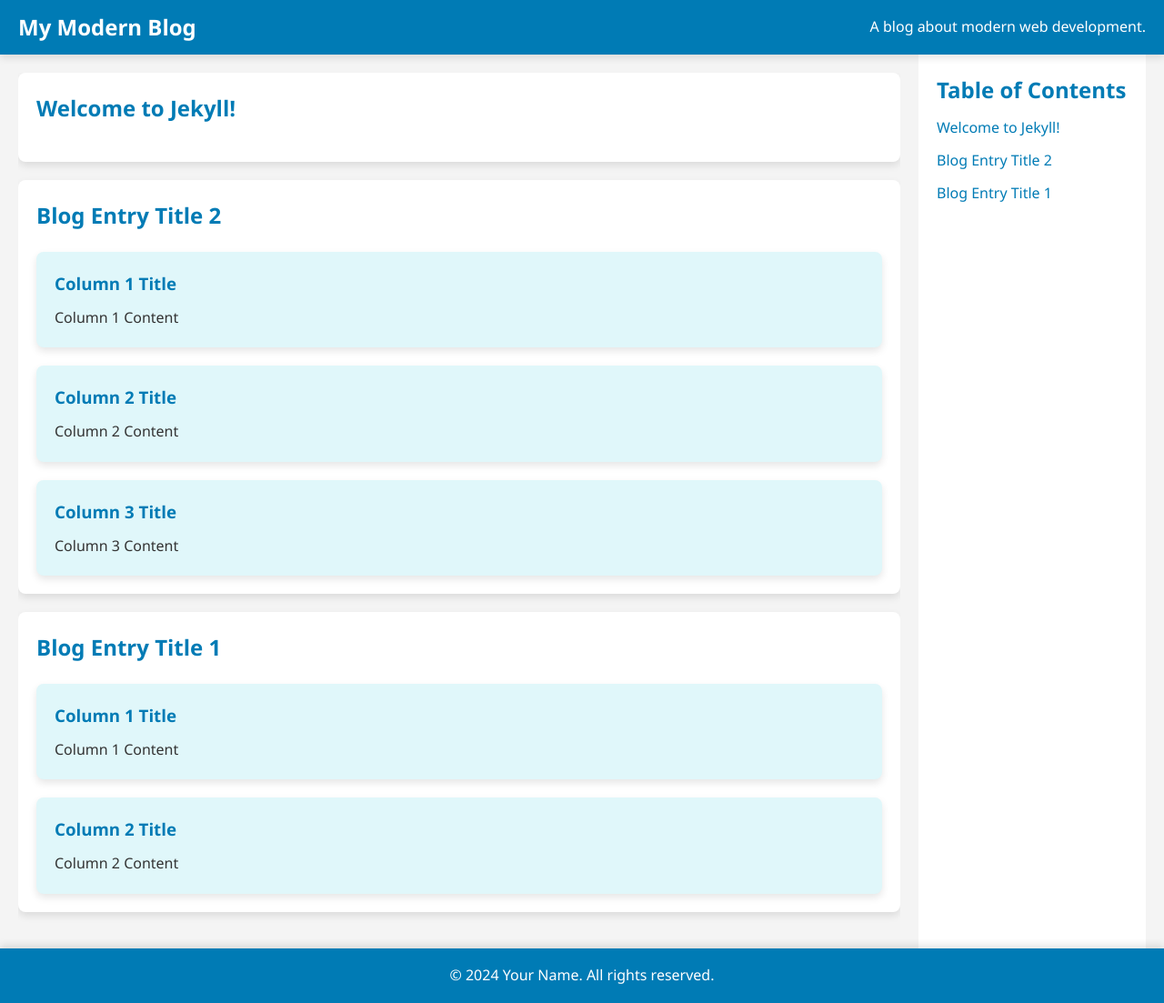
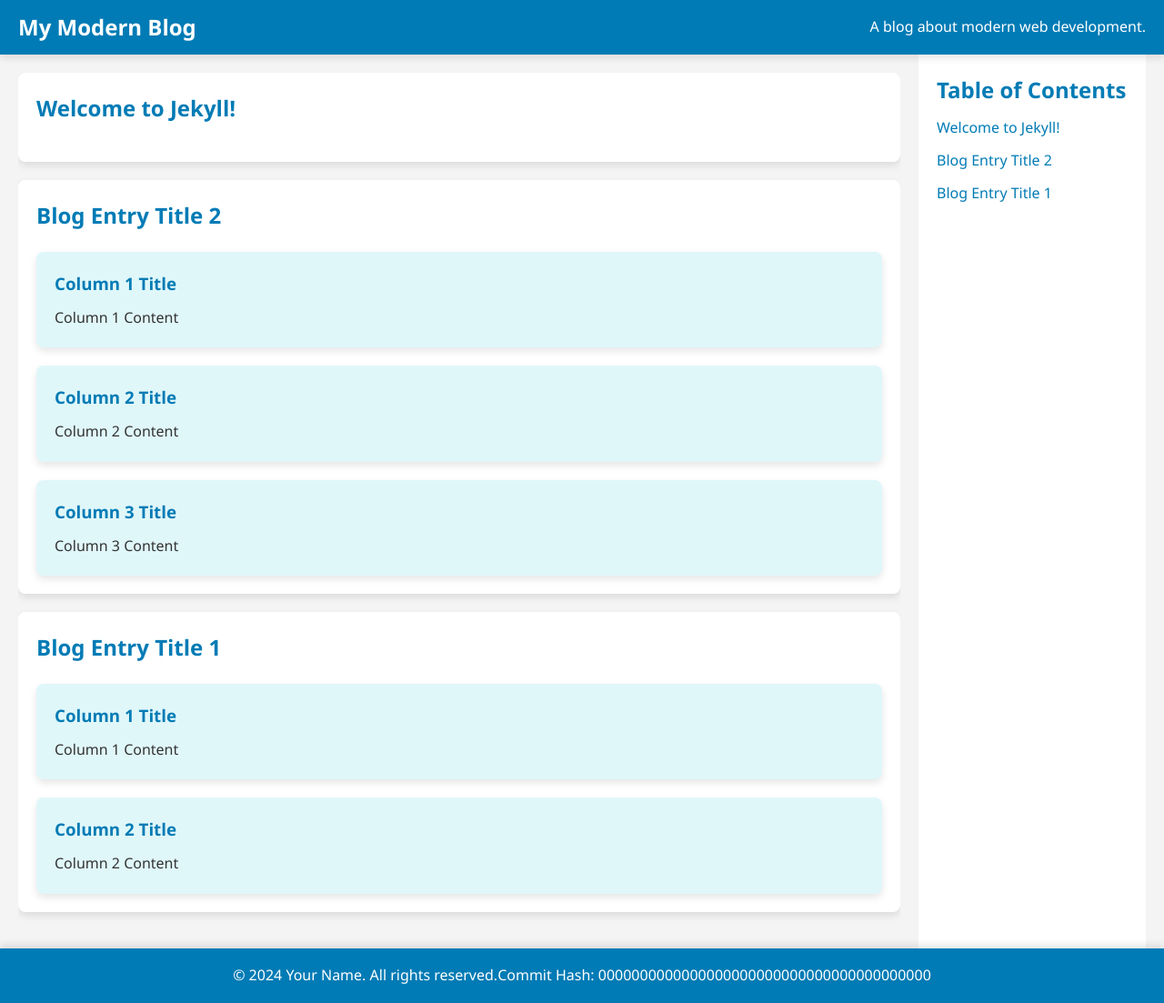
Before and after one commit to schmitts/schmitts.github.io, a Jekyll site: the page built from index.md, in a window 1280 px wide and 1103 px high. Shown: the whole window at 91% size. Built offline with Jekyll 4.4.1, drawn with Linux system fonts in a browser that asks for light colours.

Commit message:
Add commit hash to footer

```diff
--- a/_config.yml
+++ b/_config.yml
@@ -7,6 +7,7 @@ markdown: kramdown
 theme: minima
 plugins:
   - jekyll-feed
+  - jekyll-github-metadata
 
 paginate: 5
 paginate_path: "/page:num/"
--- a/_layouts/home.html
+++ b/_layouts/home.html
@@ -43,7 +43,8 @@
         </div>
     </main>
     <footer>
-        <p>© 2024 Your Name. All rights reserved.</p>
+      <p>© 2024 Your Name. All rights reserved.</p>
+      <p>Commit Hash: {{ site.github.build_revision }}</p>
     </footer>
 </body>
 </html>
```
